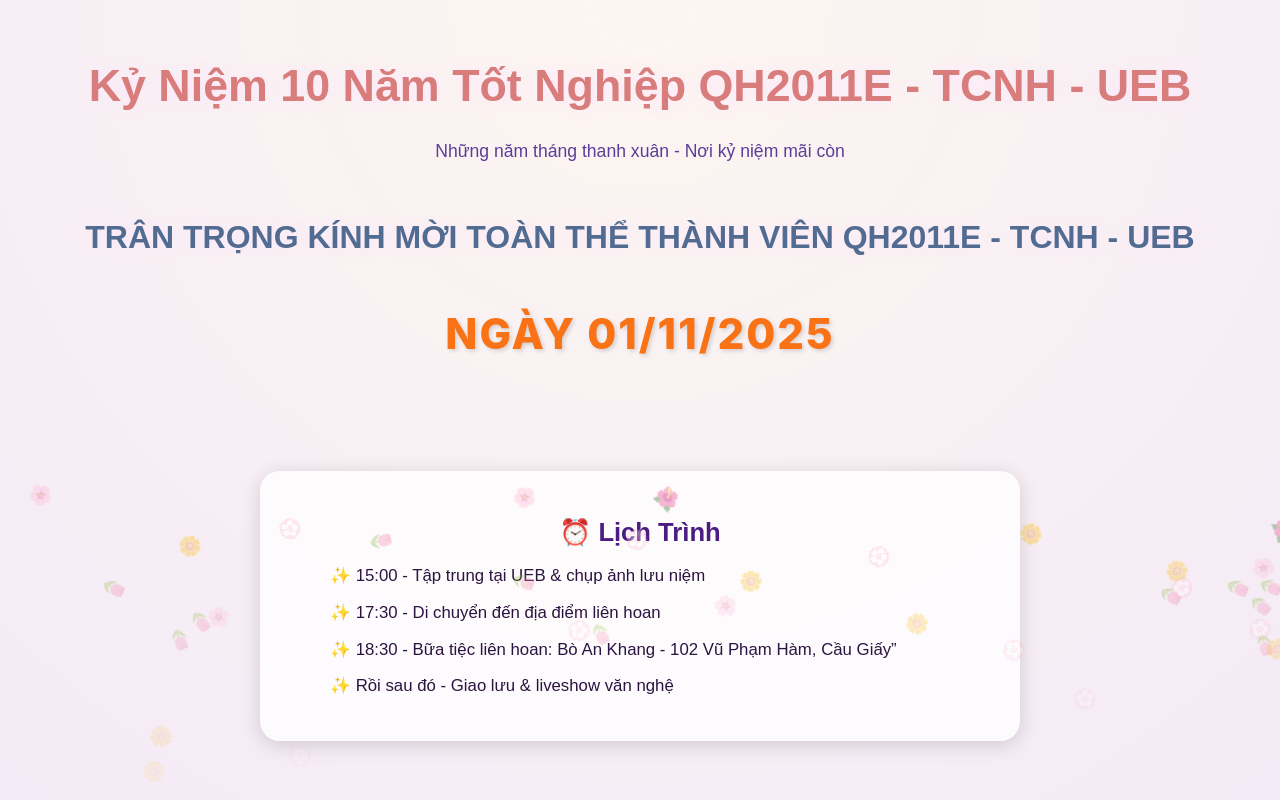
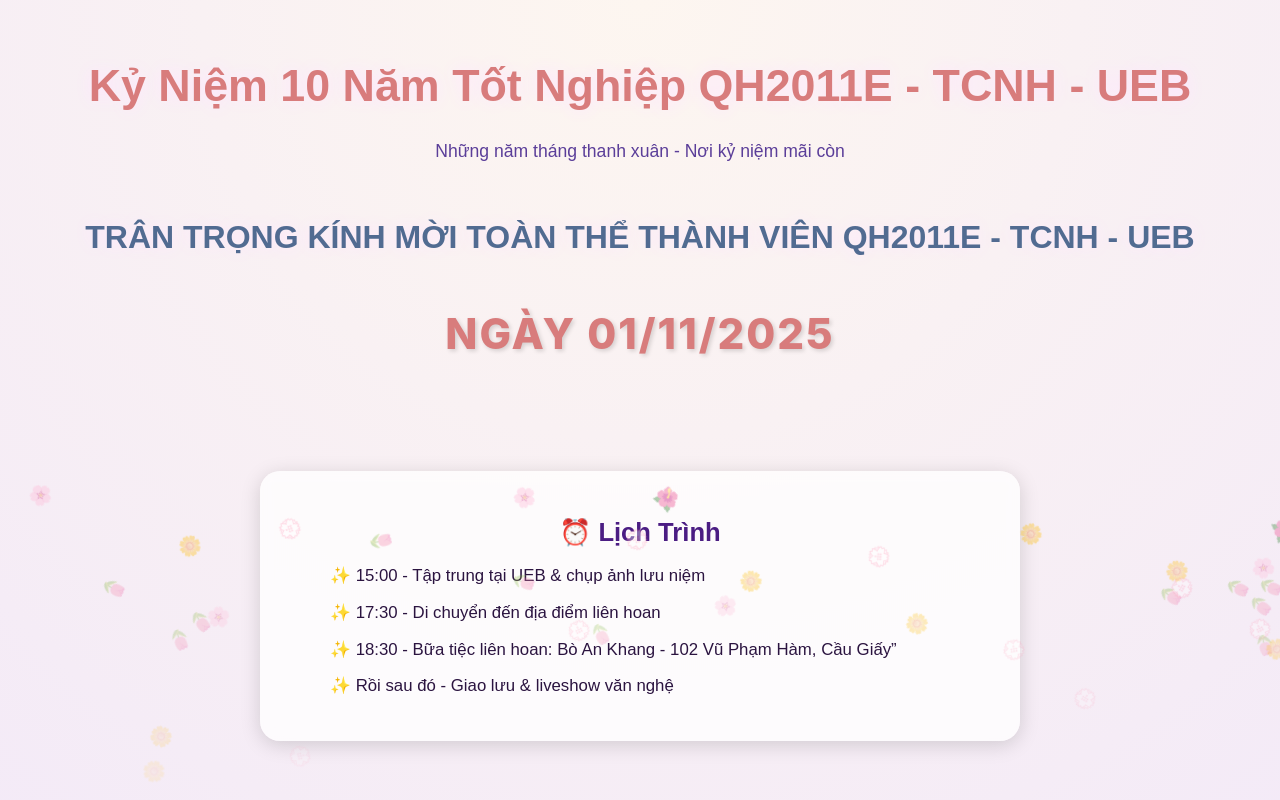
Before and after one commit to dktaray/qh2011e-tcnh-ueb, a website: page about.html in a window 1280 px wide. Shown: the top 800 px of the page. Drawn offline with Linux system fonts and the light colour scheme.

Commit message:
color date

```diff
--- a/about.html
+++ b/about.html
@@ -212,7 +212,7 @@
            letter-spacing:2px;
            text-transform:uppercase;
            font-family:'Inter',sans-serif;
-           color:#f97316;
+           color:#d87c7c;
            text-shadow:2px 2px 4px rgba(0,0,0,0.15);
            animation:fadeIn 1.2s ease-out;">
       NGÀY 01/11/2025
```
